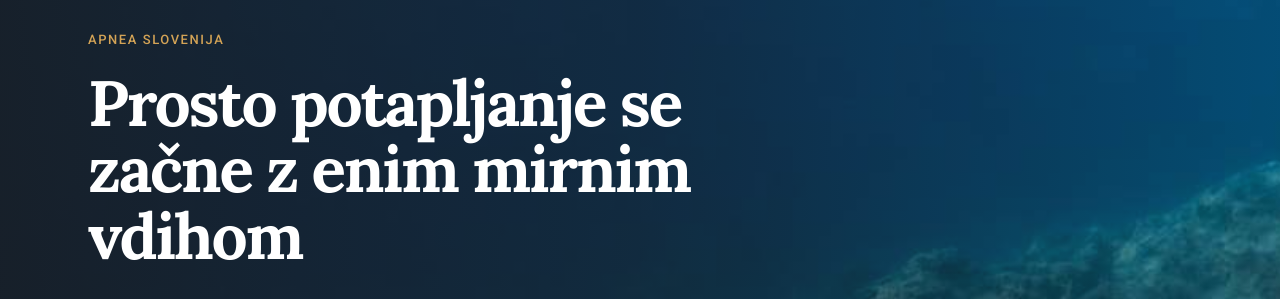
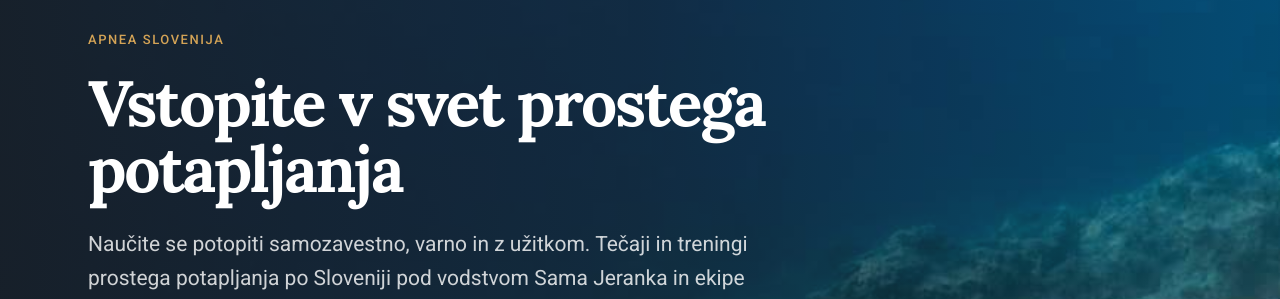
Before and after one commit to nesnes425/apnea-si-website, a Next.js app: page / in a window 1280 px wide. Shown: the part 154-453 px from the top of the page. Built offline with nearby package versions, Linux system fonts and the light colour scheme; no server answers.

Commit message:
Update homepage hero heading

```diff
--- a/app/(site)/page.tsx
+++ b/app/(site)/page.tsx
@@ -53,7 +53,7 @@ export default function HomePage() {
                   Apnea Slovenija
                 </p>
                 <h1 className="text-[38px] md:text-[64px] font-bold leading-[1.04] tracking-[-0.035em] text-white font-heading mb-6">
-                  Prosto potapljanje se začne z enim mirnim vdihom
+                  Vstopite v svet prostega potapljanja
                 </h1>
                 <p className="text-[18px] md:text-[21px] text-white/80 leading-[1.65] font-body max-w-2xl mb-8">
                   Naučite se potopiti samozavestno, varno in z užitkom. Tečaji
```
